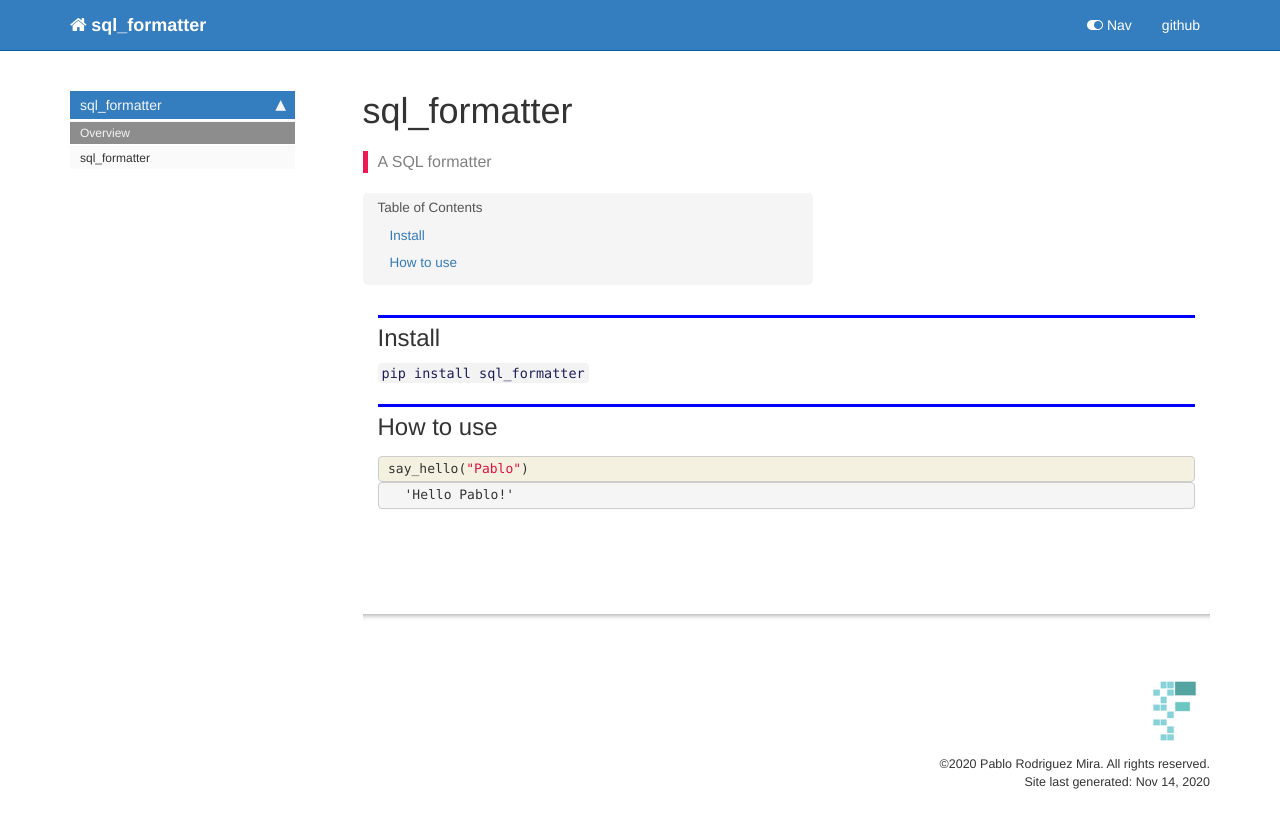
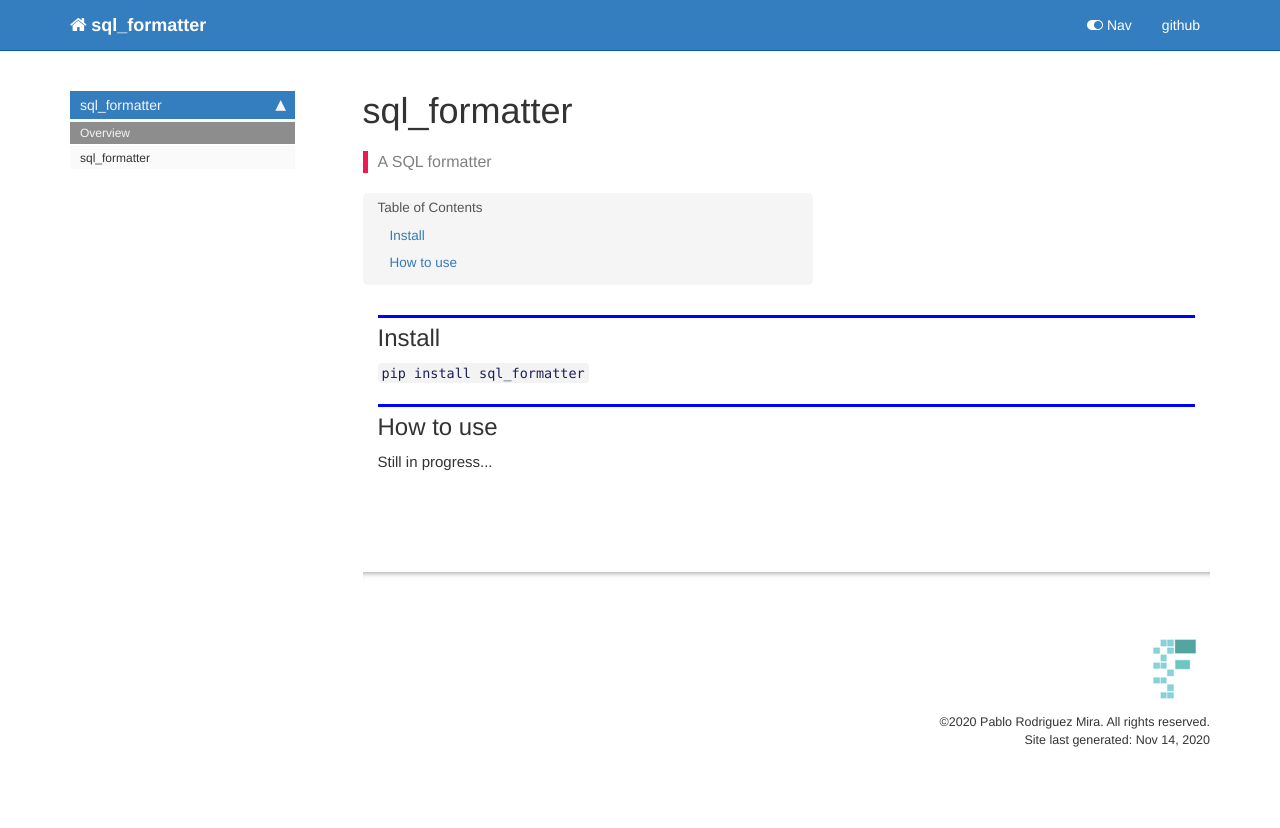
Before and after one commit to PabloRMira/sql_formatter, a Jekyll site: the page built from docs/index.html, in a window 1280 px wide. Shown: the top 828 px of the page. Built offline with Jekyll 4.4.1, drawn with Linux system fonts in a browser that asks for light colours; nearby versions of some CDN libraries; comment, search, counter and statistics services are not loaded.

Commit message:
remove initial placeholders

```diff
--- a/docs/index.html
+++ b/docs/index.html
@@ -44,41 +44,9 @@ nb_path: "index.ipynb"
 </div>
 <div class="cell border-box-sizing text_cell rendered"><div class="inner_cell">
 <div class="text_cell_render border-box-sizing rendered_html">
-<h2 id="How-to-use">How to use<a class="anchor-link" href="#How-to-use"> </a></h2>
+<h2 id="How-to-use">How to use<a class="anchor-link" href="#How-to-use"> </a></h2><p>Still in progress...</p>
+
 </div>
 </div>
 </div>
-    {% raw %}
-
-<div class="cell border-box-sizing code_cell rendered">
-<div class="input">
-
-<div class="inner_cell">
-    <div class="input_area">
-<div class=" highlight hl-ipython3"><pre><span></span><span class="n">say_hello</span><span class="p">(</span><span class="s2">&quot;Pablo&quot;</span><span class="p">)</span>
-</pre></div>
-
-    </div>
 </div>
-</div>
-
-<div class="output_wrapper">
-<div class="output">
-
-<div class="output_area">
-
-
-
-<div class="output_text output_subarea output_execute_result">
-<pre>&#39;Hello Pablo!&#39;</pre>
-</div>
-
-</div>
-
-</div>
-</div>
-
-</div>
-    {% endraw %}
-
-</div>
```
Also changed, not shown: README.md, 2 other files.
